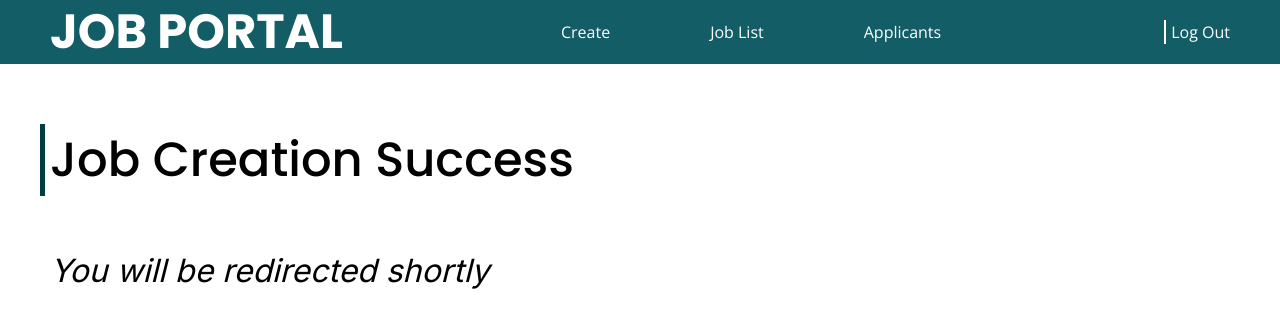
After one commit to MythicalPlayz/Web_Project, a Django app: page /jobs/add/success/ in a window 1280 px wide. The commit adds this page. Shown: the top 328 px of the page. Run offline with Django 5.2, Linux system fonts and the light colour scheme.

Commit message:
Separate Jobs Status URL

```diff
--- a/JobPortal/jobs/templates/details.html
+++ b/JobPortal/jobs/templates/details.html
@@ -67,9 +67,9 @@
             {% if type and job.admin == username %}
             <div class="info">
                 <div class="buttons">
-                    <a href="" id="delete">Delete</a>
+                    <a href="/jobs/details/{{ job.id }}/delete" id="delete">Delete</a>
                     <a href="/jobs/details/{{ job.id }}/edit">Edit</a>
-                    <a href="applicants.html?jobid=">View Apps</a>
+                    <a href="/jobs/details/{{ job.id }}/applicants">View Apps</a>
                 </div>
             </div>
             {% elif type == 0 %}
--- /dev/null
+++ b/JobPortal/jobs/templates/job_create.html
@@ -0,0 +1,39 @@
+<!DOCTYPE html>
+<html lang="en">
+
+<head>
+    <meta charset="UTF-8">
+    <meta name="viewport" content="width=device-width, initial-scale=1.0">
+    <title>Job Success</title>
+    <link rel="preconnect" href="https://fonts.googleapis.com">
+    <link rel="preconnect" href="https://fonts.gstatic.com" crossorigin>
+    <link
+        href="https://fonts.googleapis.com/css2?family=Inter:wght@100..900&family=Open+Sans:ital,wght@0,300..800;1,300..800&family=Poppins:ital,wght@0,100;0,200;0,300;0,400;0,500;0,600;0,700;0,800;0,900;1,100;1,200;1,300;1,400;1,500;1,600;1,700;1,800;1,900&family=Roboto:ital,wght@0,100;0,300;0,400;0,500;0,700;0,900;1,100;1,300;1,400;1,500;1,700;1,900&display=swap"
+        rel="stylesheet">
+        {% load static %}
+        <link rel="stylesheet" href="{% static 'css/root.css' %}" />
+        <link rel="stylesheet" href="{% static 'css/admin/job.css' %}" />
+        <link rel="shortcut icon" href="{% static 'img/icon.svg' %}" type="image/x-icon">
+</head>
+
+<body>
+    <nav>
+        <h2>JOB PORTAL</h2>
+        <ul class="quick-links">
+            <li><a href="/jobs/add/">Create</a></li>
+            <li><a href="list_jobs.html">Job List</a></li>
+            <li><a href="applicants.html">Applicants</a></li>
+        </ul>
+        <div class="user">
+            <a href="/home/" id='username'>{{username}}</a>
+            <div class="split"></div>
+            <a href="/logout/" id='logout'>Log Out</a>
+        </div>
+    </nav>
+    <div class="container">
+        <h2>Job Creation Success</h2>
+        <h4>You will be redirected shortly</h4>
+    </div>
+</body>
+<!-- Redirect -->
+</html>
--- a/JobPortal/jobs/templates/job_success.html
+++ b/JobPortal/jobs/templates/job_edit.html
@@ -31,7 +31,7 @@
         </div>
     </nav>
     <div class="container">
-        <h2>Job Creation/Modification Success</h2>
+        <h2>Job Modification Success</h2>
         <h4>You will be redirected shortly</h4>
     </div>
 </body>
--- a/JobPortal/jobs/urls.py
+++ b/JobPortal/jobs/urls.py
@@ -8,5 +8,7 @@ urlpatterns = [
     path('jobs/details/<str:id>/edit/', views.edit, name='edit'),
     path('jobs/details/<str:id>/delete/', views.delete, name='delete'),
     path('jobs/fail/', views.fail, name='fail'),
-    path('jobs/success/', views.success, name='success'),
+    path('jobs/add/success/', views.create, name='success add'),
+    path('jobs/edit/success/', views.modify, name='success edit'),
+    path('jobs/delete/success/', views.free, name='success delete'),
 ]
--- a/JobPortal/jobs/views.py
+++ b/JobPortal/jobs/views.py
@@ -67,7 +67,7 @@ def add(request):
 
             comp = Company(id,company)
             comp.save()
-            return redirect('/jobs/success/')
+            return redirect('/jobs/add/success/')
         except:
             return redirect('/jobs/fail/')
     else:
@@ -117,7 +117,7 @@ def edit(request, id):
             jobobject.desc = desc
             jobobject.salary = salary
             jobobject.save()
-            return redirect('/jobs/success/')
+            return redirect('/jobs/edit/success/')
         except:
             return redirect('/jobs/fail/')
 
@@ -149,10 +149,26 @@ def fail(request):
     template = loader.get_template('job_fail.html')
     return HttpResponse(template.render(prameters, request))
 
-def success(request):
+def create(request):
     user = request.user
     prameters = {
         'username': user.username,
     }
-    template = loader.get_template('job_success.html')
+    template = loader.get_template('job_create.html')
     return HttpResponse(template.render(prameters, request))
+
+def modify(request):
+    user = request.user
+    prameters = {
+        'username': user.username,
+    }
+    template = loader.get_template('job_edit.html')
+    return HttpResponse(template.render(prameters, request))
+
+def free(request):
+    user = request.user
+    prameters = {
+        'username': user.username,
+    }
+    template = loader.get_template('job_delete.html')
+    return HttpResponse(template.render(prameters, request))
```
Also changed, not shown: JobPortal/jobs/templates/job_delete.html (added, +39 -0 lines), JobPortal/db.sqlite3.
